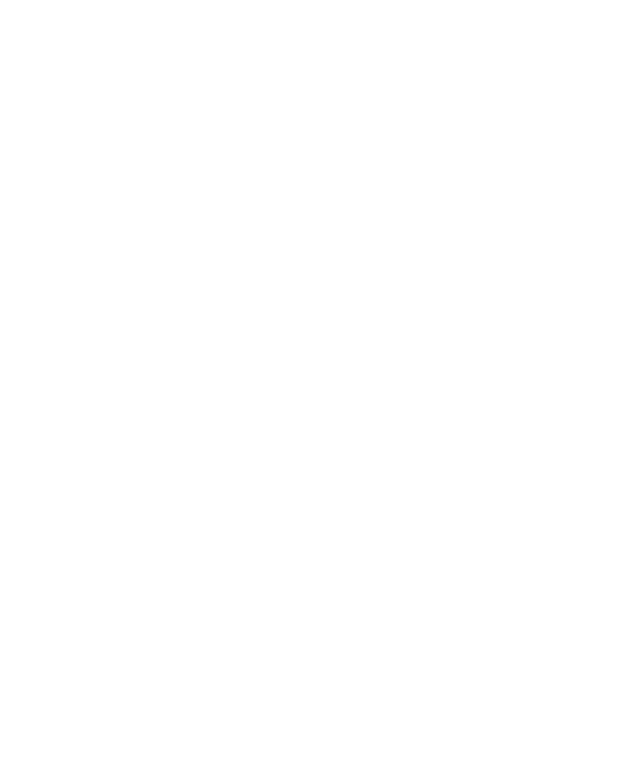
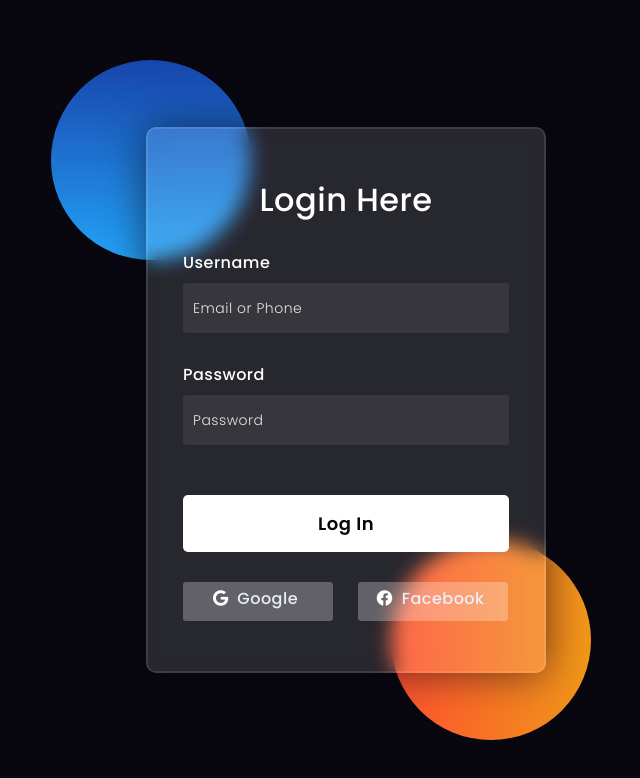
Before and after one commit to youssefElhoubi/PeAPIernarV2, a React (Vite) app in the folder PeAPIernar-front/PeAPIernar-front/: page / in a window 1280 px wide. Shown: the top 778 px of the page, without its empty margins (294-934 px from the left). Built offline with nearby package versions, Linux system fonts and the light colour scheme.

Commit message:
stell working on the login

```diff
--- a/PeAPIernar-front/PeAPIernar-front/package.json
+++ b/PeAPIernar-front/PeAPIernar-front/package.json
@@ -12,6 +12,7 @@
   "dependencies": {
     "react": "^19.0.0",
     "react-dom": "^19.0.0",
+    "react-hook-form": "^7.55.0",
     "react-router-dom": "^7.5.0",
     "zustand": "^5.0.3"
   },
--- a/PeAPIernar-front/PeAPIernar-front/src/App.tsx
+++ b/PeAPIernar-front/PeAPIernar-front/src/App.tsx
@@ -1,11 +1,12 @@
 import { BrowserRouter, Routes, Route } from "react-router-dom";
+import Login from "./pages/Login";
 
 function App() {
   return (
     <>
     <BrowserRouter>
       <Routes>
-        <Route path="/"></Route>
+        <Route path="/" element={<Login/>}></Route>
       </Routes>
     </BrowserRouter>
     </>
--- /dev/null
+++ b/PeAPIernar-front/PeAPIernar-front/src/pages/Login.tsx
@@ -0,0 +1,81 @@
+import React from 'react'
+import { useState } from 'react';
+import { useForm } from "react-hook-form";
+import styles from "../styles/login.module.css";
+
+
+type loginFrom = {
+    email: string,
+    password: string
+};
+
+const Login: React.FC = () => {
+    const [formResult, setformResult] = useState();
+    const [token,setToken] = useState(null);
+    const { register, formState: { errors }, handleSubmit } = useForm<loginFrom>()
+    const submitData = async (data: any) => {
+        console.log(data);
+        const response: any = await fetch("http://peapirineV2.test/api/auth/singin", {
+            method: "post",
+            body: JSON.stringify(data),
+            headers: {
+                "Content-Type": "application/json",
+                'Accept': 'application/json',
+            },
+        });
+        const result = await response.json();
+        console.log(response);
+
+
+    }
+    return (
+        <>
+            <div className={styles.background}>
+                <div className={styles.shape}></div>
+                <div className={styles.shape}></div>
+            </div>
+            <form onSubmit={handleSubmit(submitData)} className={styles.form}>
+                <h3>Login Here</h3>
+
+                <label htmlFor="username">Username</label>
+                <input
+
+                    placeholder="Email or Phone"
+                    id="username"
+                    {...register("email", {
+                        required: "Email is required",
+                        pattern: {
+                            value: /^[^\s@]+@[^\s@]+\.[^\s@]+$/,
+                            message: "Invalid email address",
+                        },
+                    })}
+                />
+                {errors.email && <span>{errors.email.message}</span>}
+
+                <label htmlFor="password">Password</label>
+                <input
+                    type="password"
+                    placeholder="Password"
+                    id="password"
+                    {...register("password", {
+                        required: "Password is required",
+                        minLength: {
+                            value: 8,
+                            message: "Password must be at least 8 characters long",
+                        },
+                    })}
+                />
+                {errors.password && <span>{errors.password.message}</span>}
+
+                <button type="submit">Log In</button>
+
+                <div className={styles.social}>
+                    <div className={styles.go}><i className="fab fa-google"></i> Google</div>
+                    <div className={styles.fb}><i className="fab fa-facebook"></i> Facebook</div>
+                </div>
+            </form>
+        </>
+    );
+}
+
+export default Login
--- /dev/null
+++ b/PeAPIernar-front/PeAPIernar-front/src/styles/login.module.css
@@ -0,0 +1,133 @@
+/* Login.css */
+
+*,
+*:before,
+*:after {
+    padding: 0;
+    margin: 0;
+    box-sizing: border-box;
+}
+
+body {
+    background-color: #080710;
+}
+
+.background {
+    width: 430px;
+    height: 520px;
+    position: absolute;
+    transform: translate(-50%, -50%);
+    left: 50%;
+    top: 50%;
+}
+
+.background .shape {
+    height: 200px;
+    width: 200px;
+    position: absolute;
+    border-radius: 50%;
+}
+
+.shape:first-child {
+    background: linear-gradient(#1845ad, #23a2f6);
+    left: -80px;
+    top: -80px;
+}
+
+.shape:last-child {
+    background: linear-gradient(to right, #ff512f, #f09819);
+    right: -30px;
+    bottom: -80px;
+}
+
+form {
+    height: auto;
+    width: 400px;
+    background-color: rgba(255, 255, 255, 0.13);
+    position: absolute;
+    transform: translate(-50%, -50%);
+    top: 50%;
+    left: 50%;
+    border-radius: 10px;
+    backdrop-filter: blur(10px);
+    border: 2px solid rgba(255, 255, 255, 0.1);
+    box-shadow: 0 0 40px rgba(8, 7, 16, 0.6);
+    padding: 50px 35px;
+}
+
+form * {
+    font-family: 'Poppins', sans-serif;
+    color: #ffffff;
+    letter-spacing: 0.5px;
+    outline: none;
+    border: none;
+}
+
+form h3 {
+    font-size: 32px;
+    font-weight: 500;
+    line-height: 42px;
+    text-align: center;
+}
+
+label {
+    display: block;
+    margin-top: 30px;
+    font-size: 16px;
+    font-weight: 500;
+}
+
+input {
+    display: block;
+    height: 50px;
+    width: 100%;
+    background-color: rgba(255, 255, 255, 0.07);
+    border-radius: 3px;
+    padding: 0 10px;
+    margin-top: 8px;
+    font-size: 14px;
+    font-weight: 300;
+}
+
+::placeholder {
+    color: #e5e5e5;
+}
+
+button {
+    margin-top: 50px;
+    width: 100%;
+    background-color: #ffffff;
+    color: #080710;
+    padding: 15px 0;
+    font-size: 18px;
+    font-weight: 600;
+    border-radius: 5px;
+    cursor: pointer;
+}
+
+.social {
+    margin-top: 30px;
+    display: flex;
+}
+
+.social div {
+    background: red;
+    width: 150px;
+    border-radius: 3px;
+    padding: 5px 10px 10px 5px;
+    background-color: rgba(255, 255, 255, 0.27);
+    color: #eaf0fb;
+    text-align: center;
+}
+
+.social div:hover {
+    background-color: rgba(255, 255, 255, 0.47);
+}
+
+.social .fb {
+    margin-left: 25px;
+}
+
+.social i {
+    margin-right: 4px;
+}
```
Also changed, not shown: 1 other file (tests, documents, lock files or other folders).
